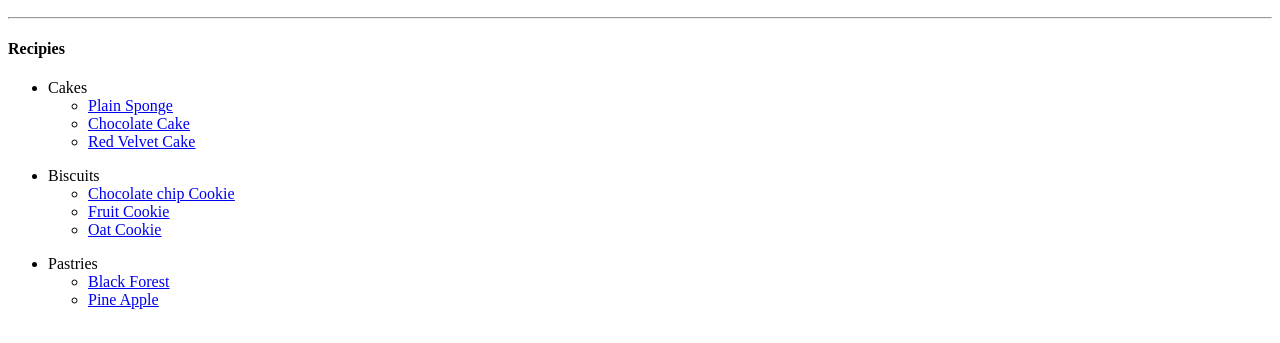
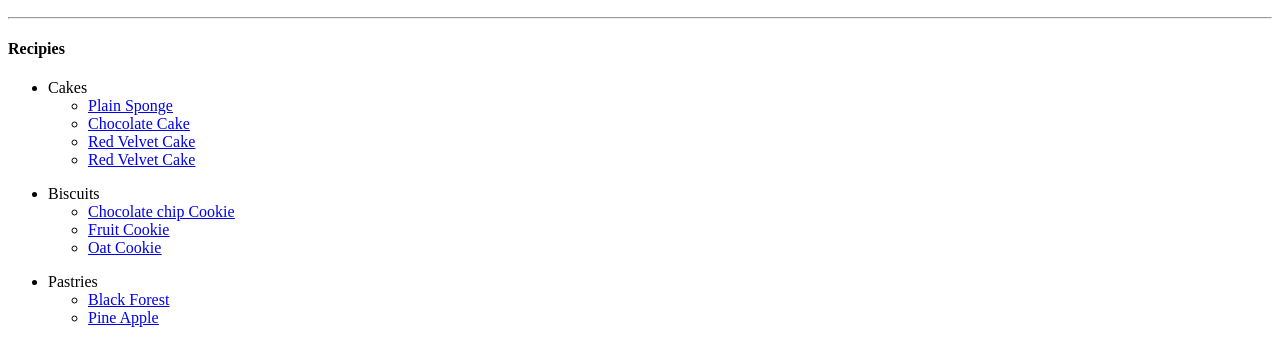
Before and after one commit to vishal7908/Bakery, a plain HTML site: page index.html in a window 1280 px wide. Shown: the part 712-1055 px from the top of the page. Drawn offline with Linux system fonts and the light colour scheme.

Commit message:
Update index.html

```diff
--- a/index.html
+++ b/index.html
@@ -31,6 +31,13 @@
         <li>
           <u
             ><a href="Cakes/Red_Velvet.html" target="_blank"
+              >Red Velvet Cake</a
+            ></u
+          >
+        </li>
+         <li>
+          <u
+            ><a href="Cakes/apple_cake.html" target="_blank"
               >Red Velvet Cake</a
             ></u
           >
```
